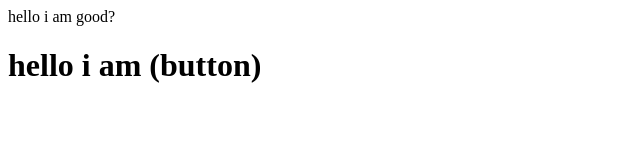
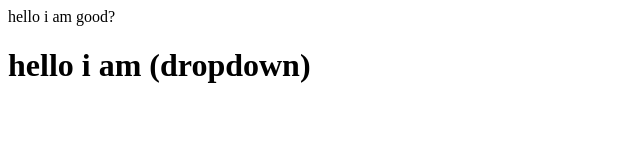
Before and after one commit to Abhay2004-mishra/localrepo, a plain HTML site: page index.html in a window 1280 px wide. Shown: the whole page, without its empty margins (0-640 px from the left). Drawn offline with Linux system fonts and the light colour scheme.

Commit message:
add drop down

```diff
--- a/index.html
+++ b/index.html
@@ -1,2 +1,2 @@
 <p>hello i am good?</p>
-<h1>hello i am (button)</h1>
+<h1>hello i am (dropdown)</h1>
```
